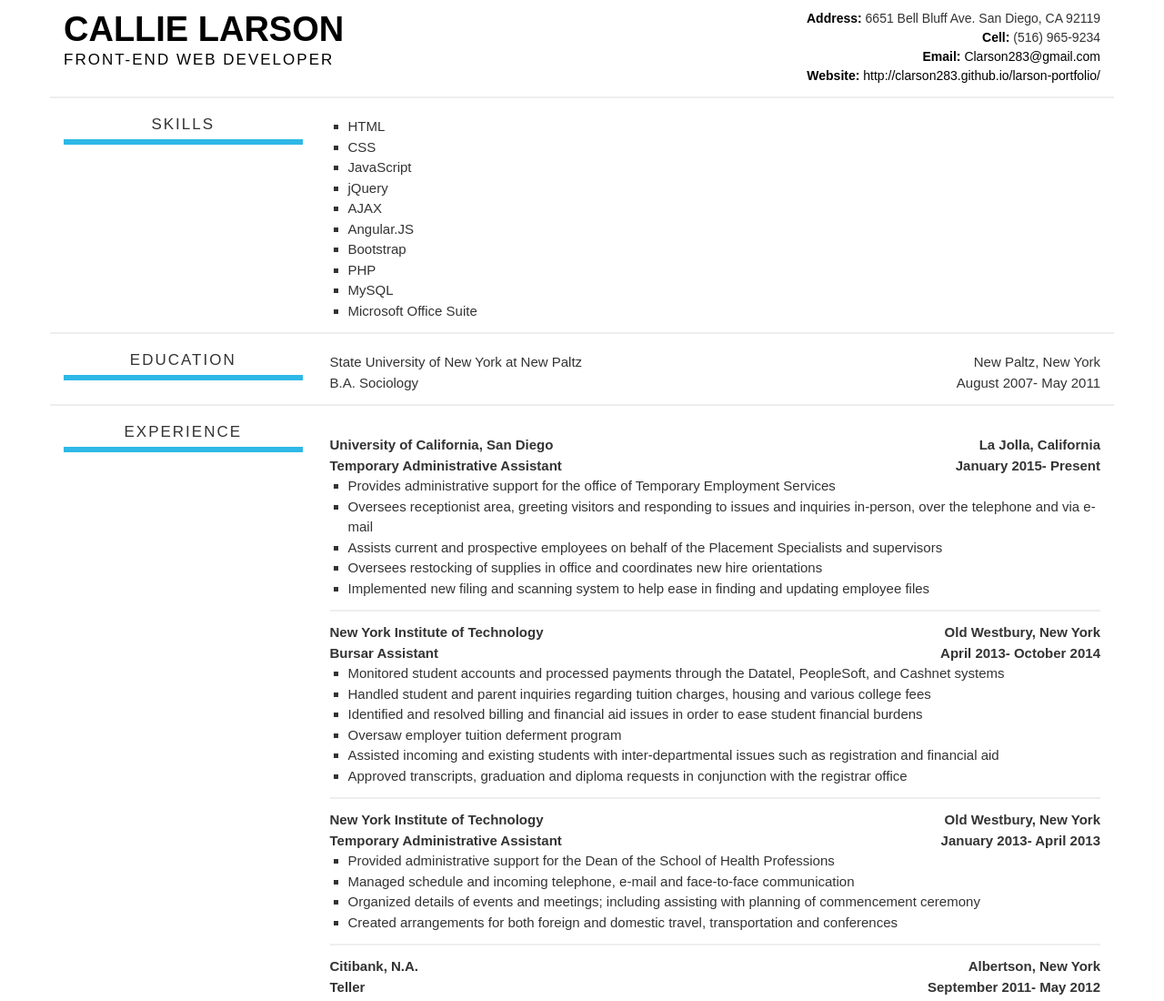
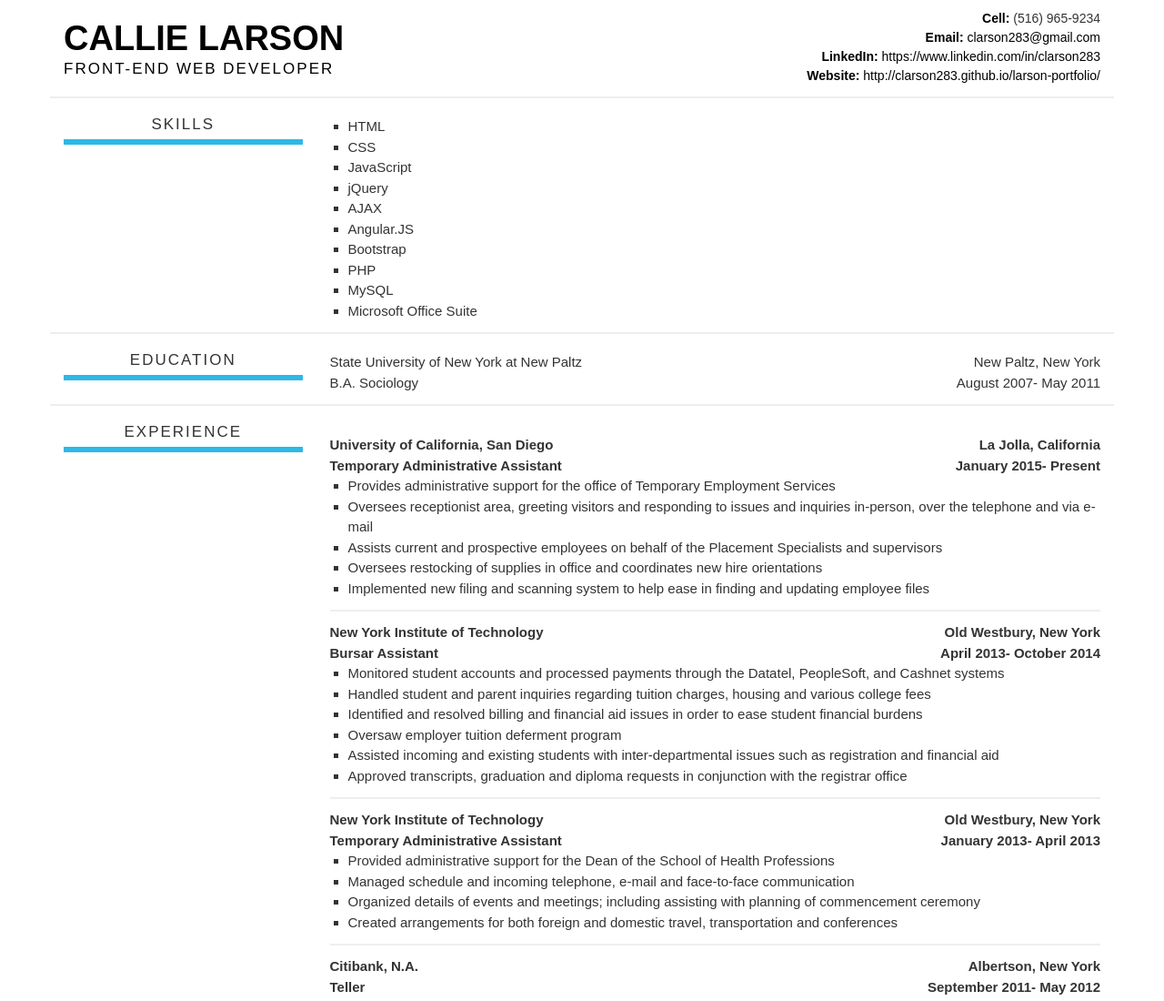
Before and after one commit to clarson283/Resume, a plain HTML site: page index.html in a window 1280 px wide. Shown: the top 1100 px of the page at 91% size. Drawn offline with nearby package versions, Linux system fonts and the light colour scheme.

Commit message:
address update

```diff
--- a/index.html
+++ b/index.html
@@ -24,9 +24,9 @@
       <h2>Front-End Web Developer</h2>
     </div>
     <div id="main-info" class="col-md-6 col-xs-12">
-      <p><span>Address:</span> 6651 Bell Bluff Ave. San Diego, CA 92119</p>
       <p><span>Cell:</span> (516) 965-9234</p>
-      <p><span>Email:</span> <a href="mailto:clarson283@gmail.com">Clarson283@gmail.com</a></p>
+      <p><span>Email:</span> <a href="mailto:clarson283@gmail.com">clarson283@gmail.com</a></p>
+      <p><span>LinkedIn:</span><a href="https://www.linkedin.com/in/clarson283"> https://www.linkedin.com/in/clarson283</a></p>
       <p><span>Website:</span> <a href="http://clarson283.github.io/larson-portfolio/">http://clarson283.github.io/larson-portfolio/</a></p>
     </div>
   </div>
--- a/main.css
+++ b/main.css
@@ -9,9 +9,8 @@ div p, div li {
 
 #name {
 	color: black;
-	padding-bottom: 10px;
 	line-height: 1.2;
-	margin-top: 10px;
+	margin-top: 20px;
 }
 
 #name h1 {
```
